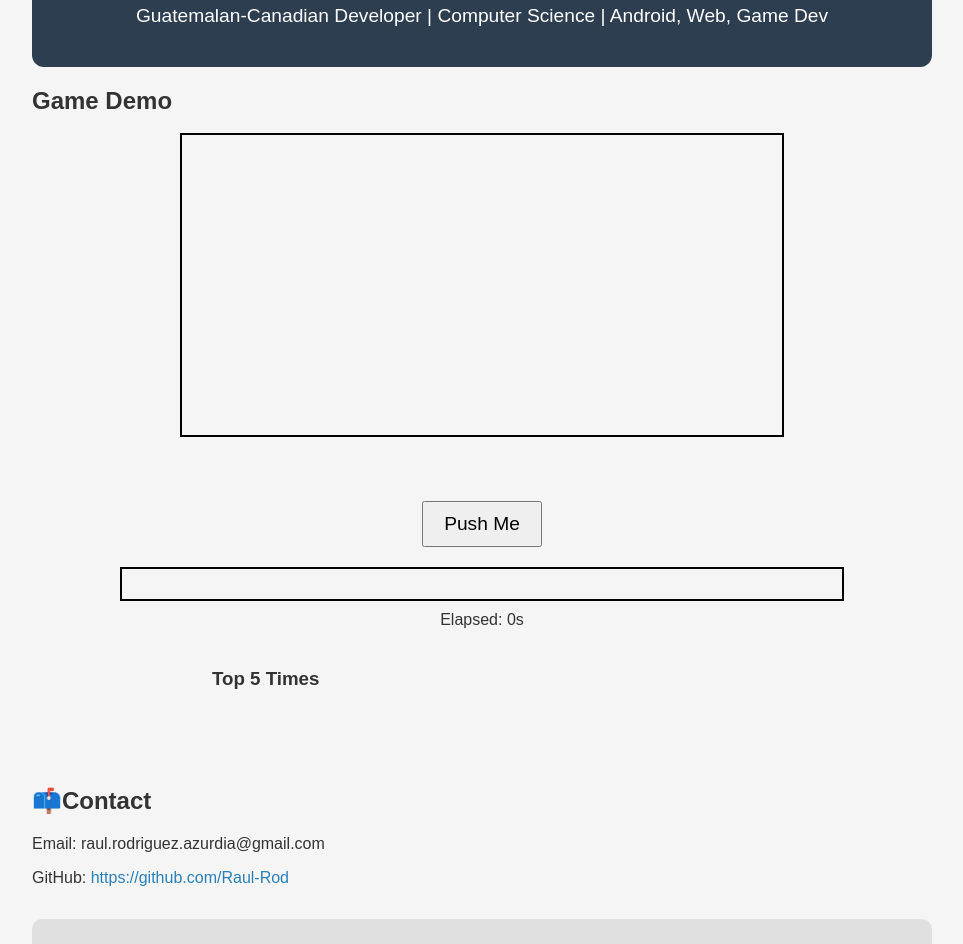
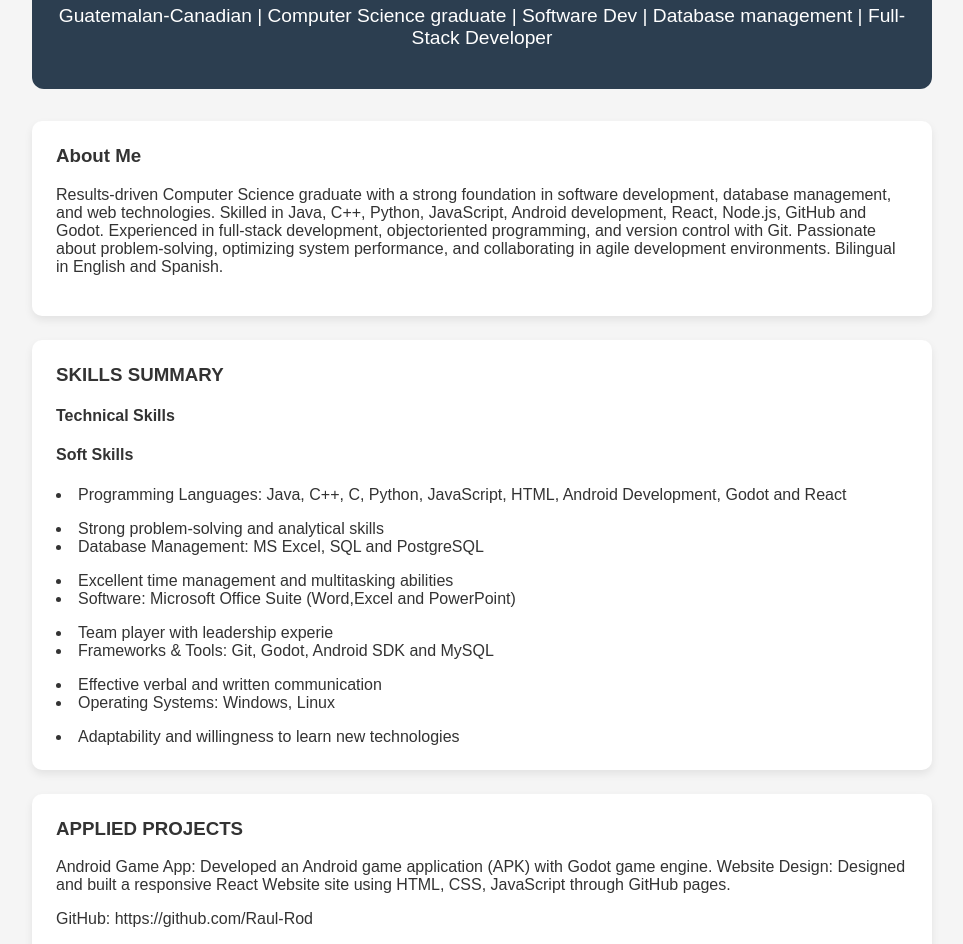
Before and after one commit to Raul-Rod/raul-rod.github.io, a React (Create React App) app: page / in a window 1280 px wide. Shown: the part 120-1064 px from the top of the page, without its empty margins (158-1121 px from the left). Built offline with nearby package versions, Linux system fonts and the light colour scheme.

Commit message:
updated Information
updated some UI design changes

```diff
--- a/src/App.js
+++ b/src/App.js
@@ -14,18 +14,53 @@ function App() {
 
       <header className="header">
         <h1>Raul Rodriguez</h1>
-        <p>Guatemalan-Canadian Developer | Computer Science | Android, Web, Game Dev</p>
+        <p>Guatemalan-Canadian |
+          Computer Science graduate |
+          Software Dev |
+          Database management |
+          Full-Stack Developer
+          </p>
       </header>
 
-      <section className="gamesection">
-        <h1>Game Demo</h1>
+      <section className="section">
+        <div className="projects">
+          <div className="project-card">
+            <h3>About Me</h3>
+            <p>Results-driven Computer Science graduate with a strong foundation in software development,
+          database management, and web technologies. Skilled in Java, C++, Python, JavaScript, Android
+          development, React, Node.js, GitHub and Godot. Experienced in full-stack development, objectoriented programming, and version control with Git. Passionate about problem-solving, optimizing
+          system performance, and collaborating in agile development environments. Bilingual in English and
+          Spanish.</p>
+          </div>
 
-        <UnderConstruction />
-        <h1>
+          <div className="project-card">
+          <h3>SKILLS SUMMARY</h3>
+          <h4>Technical Skills</h4><h4>   </h4><h4>Soft Skills</h4>
+          <li>Programming Languages: Java, C++, C, Python, JavaScript, HTML, Android Development, Godot and React</li><p>   </p><li>Strong problem-solving and analytical skills</li>
+          <li>Database Management: MS Excel, SQL and PostgreSQL</li><p>   </p><li>Excellent time management and multitasking abilities</li>
+          <li>Software: Microsoft Office Suite (Word,Excel and PowerPoint)</li><p>   </p><li>Team player with leadership experie</li>
+          <li>Frameworks & Tools: Git, Godot, Android SDK and MySQL</li><p>   </p><li>Effective verbal and written communication</li>
+          <li>Operating Systems: Windows, Linux</li><p>   </p><li>Adaptability and willingness to learn new technologies</li>
+          </div>
 
-        </h1>
-        <TapRace />
+          <div className="project-card">
+            <h3>APPLIED PROJECTS</h3>
+            <p>Android Game App: Developed an Android game application (APK) with Godot game engine.
+Website Design: Designed and built a responsive React Website site using HTML, CSS, JavaScript
+through GitHub pages.</p>
+            <p>GitHub: https://github.com/Raul-Rod</p>
+            <p>Website: https://raul-rod.github.io/</p>
+          </div>
 
+          <div className="project-card">
+            <UnderConstruction />
+          </div>
+
+          <div className="project-card">
+            <TapRace />
+          </div>
+
+        </div>
       </section>
 
       <section className="section">
```
Also changed, not shown: src/ReadMe.txt (added).
